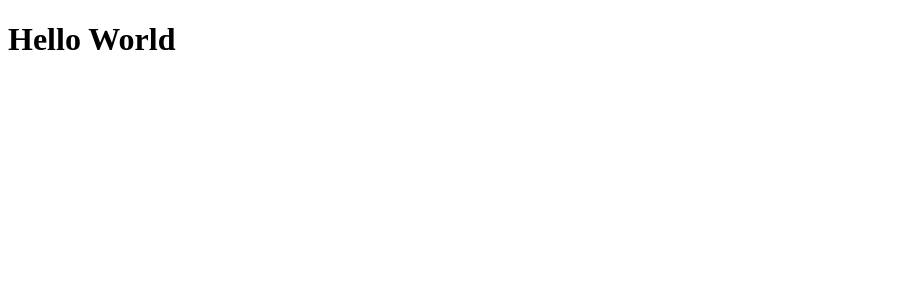
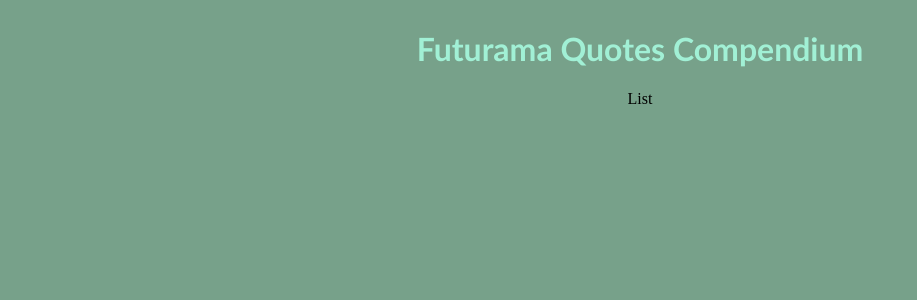
Before and after one commit to alicehsing/adv-react-compendium-msw, a React app: page / in a window 1280 px wide. Shown: the top 300 px of the page, without its empty margins (0-917 px from the left). Built offline with nearby package versions, Linux system fonts and the light colour scheme.

Commit message:
set up path for Futurama List

```diff
--- /dev/null
+++ b/src/App.css
@@ -0,0 +1,16 @@
+html,
+body,
+#root,
+.App {
+  background-color: rgb(119, 161, 138);
+  text-align: center;
+  height: 100%;
+  width: 100%;
+  display: flex;
+  justify-content: space-around;
+}
+
+h1 {
+  color: rgb(161, 240, 213);
+  font-family: 'Gill Sans', 'Gill Sans MT', Calibri, 'Trebuchet MS', sans-serif;
+}
--- a/src/App.jsx
+++ b/src/App.jsx
@@ -1,3 +1,14 @@
+import { Route, Switch } from 'react-router-dom';
+import FuturamaList from './views/Futurama/List';
+import './App.css';
+
 export default function App() {
-  return <h1>Hello World</h1>;
+  return (
+      <Switch>
+        <Route path="/">
+          <h1>Futurama Quotes Compendium</h1>
+            <FuturamaList />
+        </Route>
+      </Switch>
+  )
 }
--- a/src/index.jsx
+++ b/src/index.jsx
@@ -1,10 +1,13 @@
 import React from 'react';
 import { render } from 'react-dom';
+import { BrowserRouter as Router } from 'react-router-dom';
 import App from './App';
 
 render(
   <React.StrictMode>
-    <App />
+    <Router>
+      <App />
+   </Router>
   </React.StrictMode>,
   document.getElementById('root')
 );
--- /dev/null
+++ b/src/views/Futurama/List.jsx
@@ -0,0 +1,7 @@
+import React from 'react'
+
+export default function List() {
+  return (
+    <div>List</div>
+  )
+}
```
